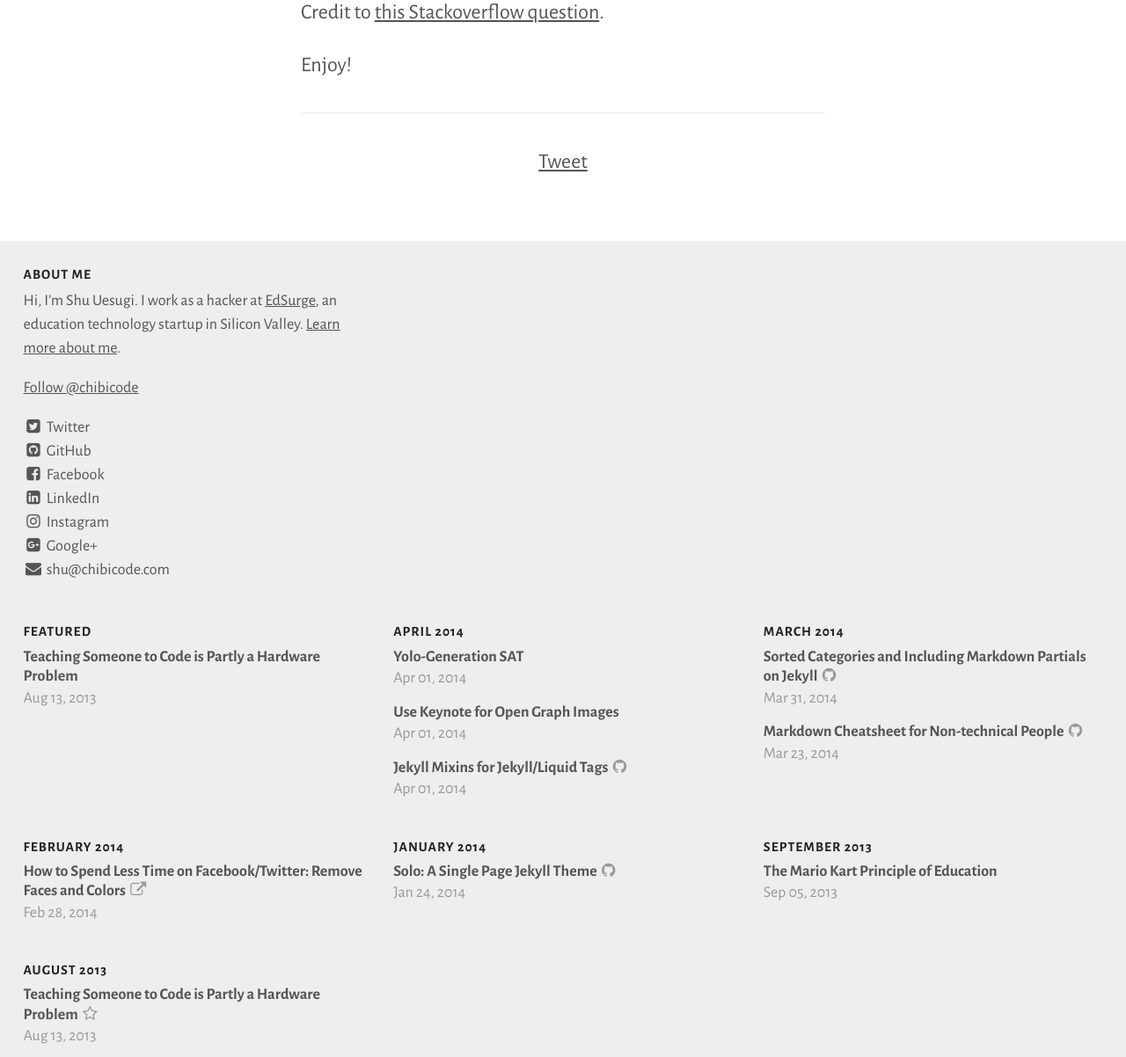
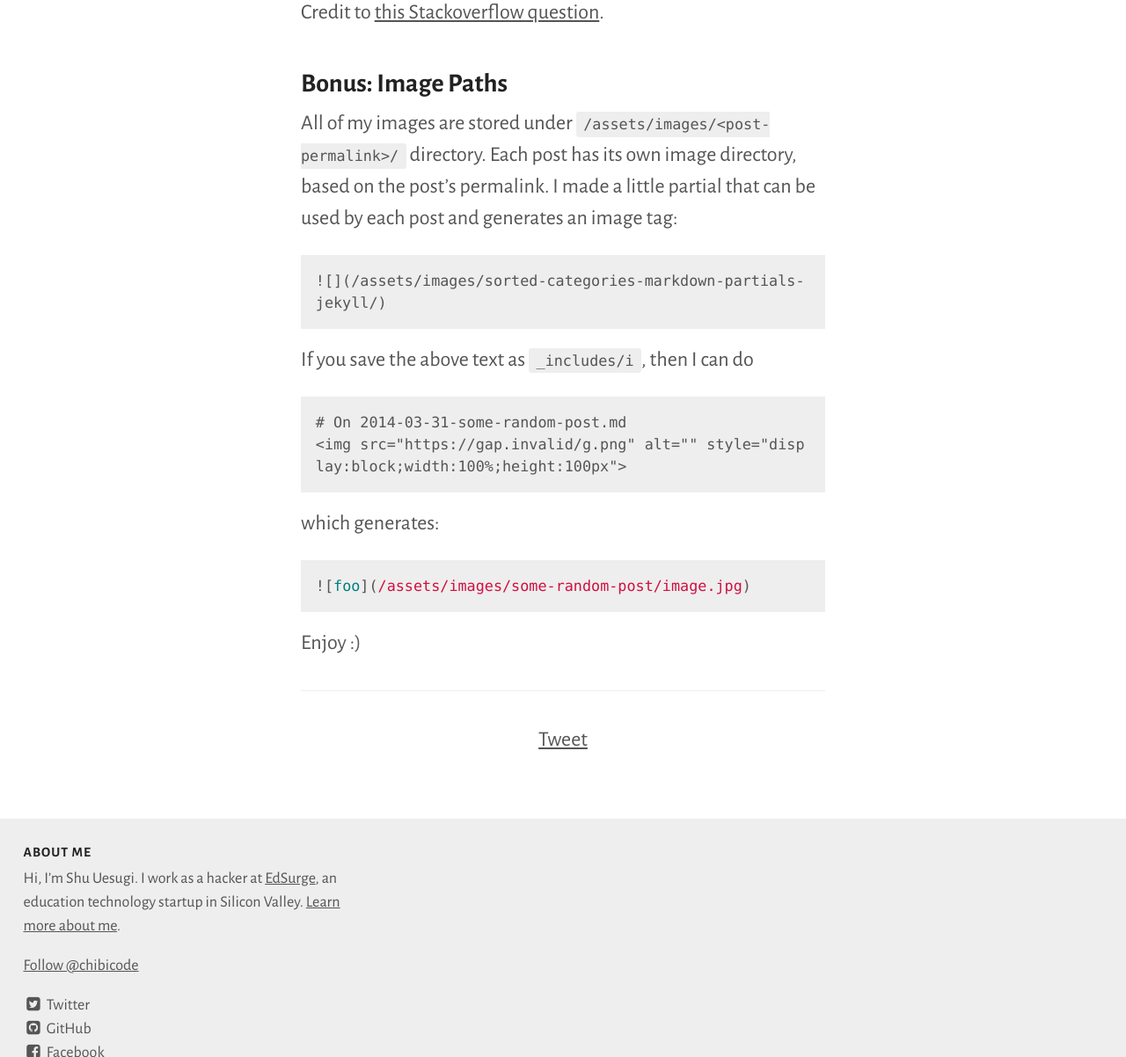
Before and after one commit to chibicode/naze, a Jekyll site: the page built from _posts/2014-03-31-sorted-categories-markdown-partials-jekyll.md, in a window 1280 px wide and 1400 px high, scrolled down 1263 px, cut to the strip 198-1400 px from the top of the window. Shown: the whole strip at 88% size. Built offline with Jekyll 4.4.1, drawn with Linux system fonts in a browser that asks for light colours; nearby versions of some CDN libraries; Markdown is read by kramdown in place of the engine named in the settings; comment, search, counter and statistics services are not loaded.

Commit message:
Image paths

````diff
--- a/_posts/2014-03-31-sorted-categories-markdown-partials-jekyll.md
+++ b/_posts/2014-03-31-sorted-categories-markdown-partials-jekyll.md
@@ -25,4 +25,25 @@
 
 Credit to [this Stackoverflow question](http://stackoverflow.com/q/7226076/114157).
 
-Enjoy!
+## Bonus: Image Paths
+
+All of my images are stored under `/assets/images/<post-permalink>/` directory. Each post has its own image directory, based on the post's permalink. I made a little partial that can be used by each post and generates an image tag:
+
+```
+![{{ include.alt }}](/assets/images{{ page.url }}/{{ include.i }})
+```
+
+If you save the above text as `_includes/i`, then I can do
+
+```
+# On 2014-03-31-some-random-post.md
+{% include i i='image.jpg' alt='foo' %}
+```
+
+which generates:
+
+```markdown
+![foo](/assets/images/some-random-post/image.jpg)
+```
+
+Enjoy :)
````
Also changed, not shown: _posts/2014-04-01-keynote-open-graph-image.md (+1 -1 lines).
